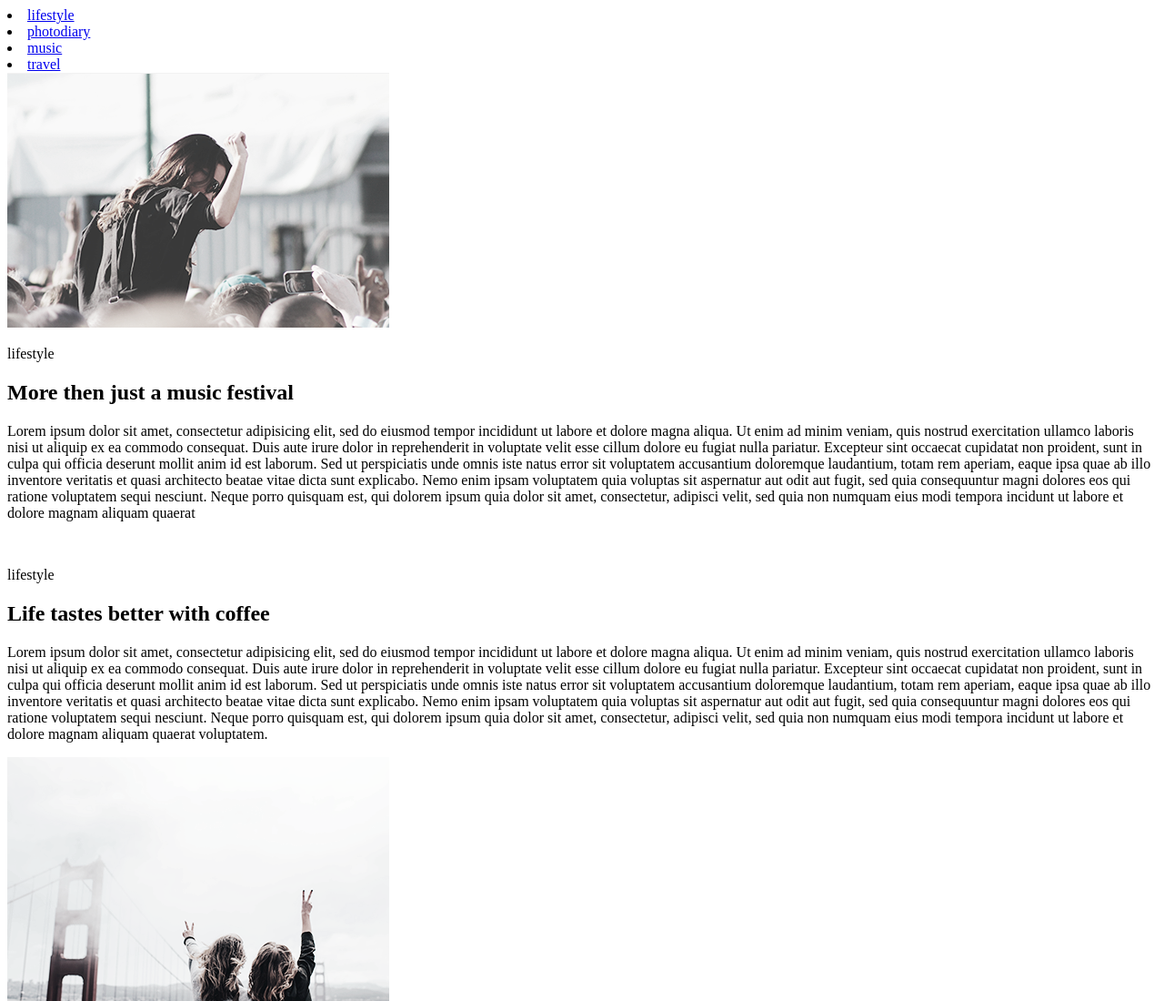
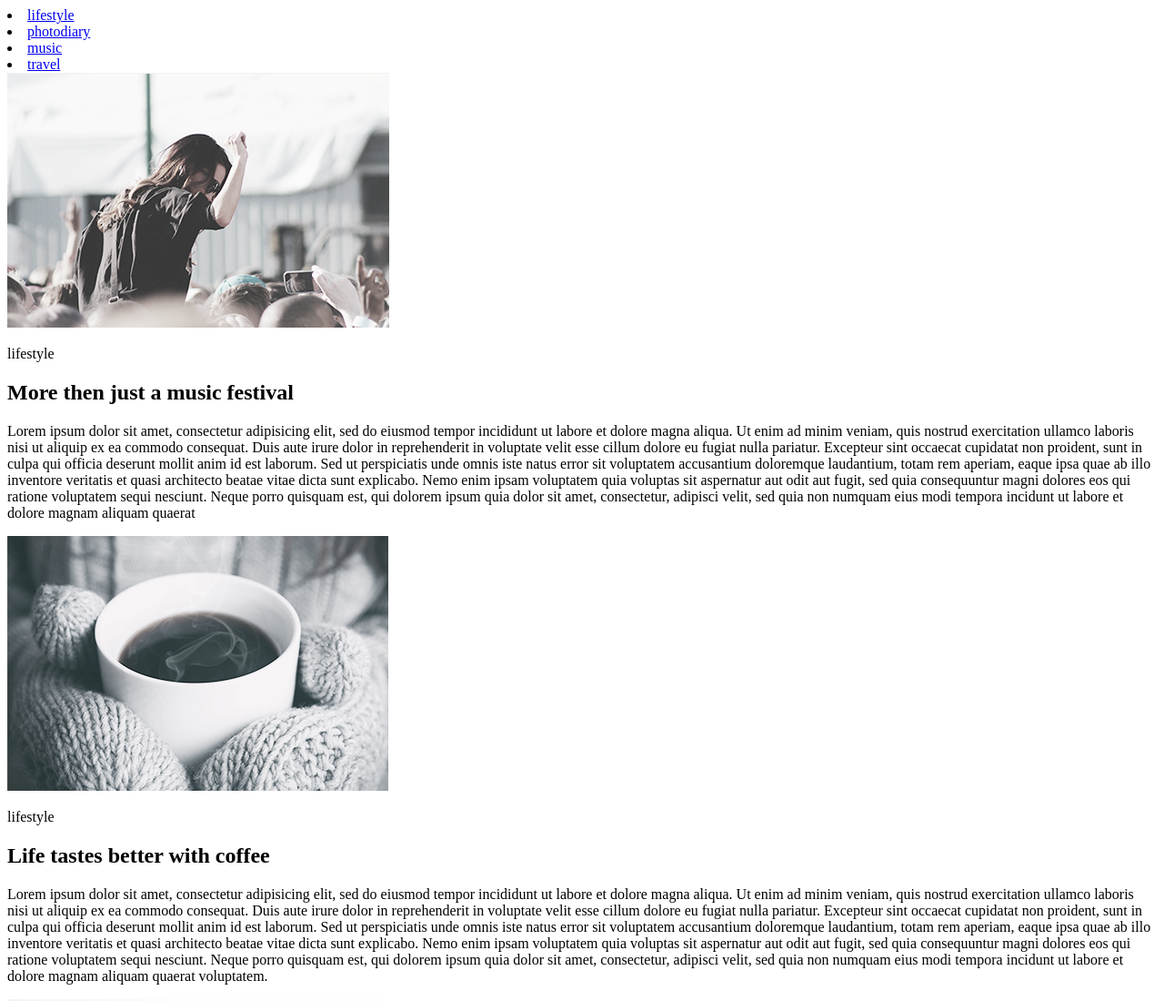
Before and after one commit to SerhiiDykyi/goit-fe-course, a plain HTML site: page html-css/module-1-2/hwDykyi.html in a window 1280 px wide. Shown: the top 1100 px of the page at 91% size. Drawn offline with Linux system fonts and the light colour scheme; files whose address does not match are found by name.

Commit message:
add second img

```diff
--- a/html-css/module-1-2/hwDykyi.html
+++ b/html-css/module-1-2/hwDykyi.html
@@ -27,7 +27,7 @@
         consequuntur magni dolores eos qui ratione voluptatem sequi nesciunt. Neque porro quisquam est, qui dolorem
         ipsum quia dolor sit amet, consectetur, adipisci velit, sed quia non numquam eius modi tempora incidunt ut
         labore et dolore magnam aliquam quaerat </p>
-    <img src="Filtro fotografico 5 copia 2.png" alt="">
+    <img src="https://github.com/SerhiiDykyi/goit-fe-course/blob/master/html-css/module-1-2/img/Filtro%20fotografico%205%20copia%202.png" alt="">
     <p>lifestyle</p>
     <h2>Life tastes better with coffee</h2>
     <p> Lorem ipsum dolor sit amet, consectetur adipisicing elit, sed do eiusmod tempor incididunt ut labore et dolore
```
